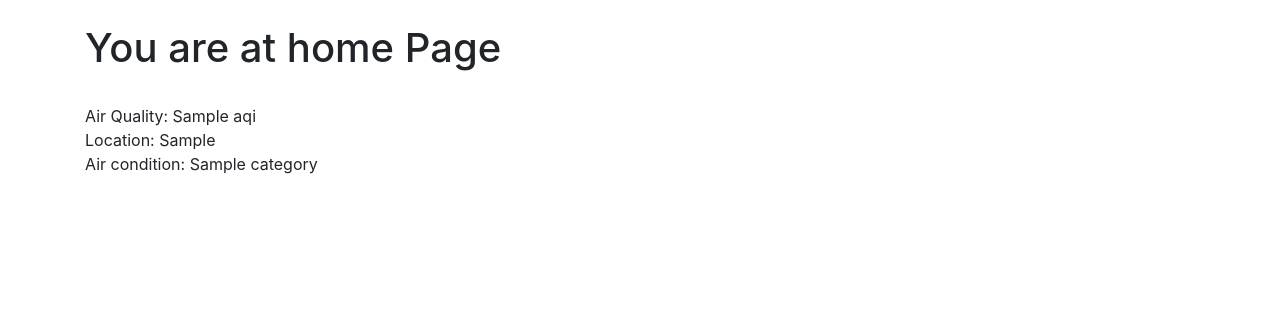
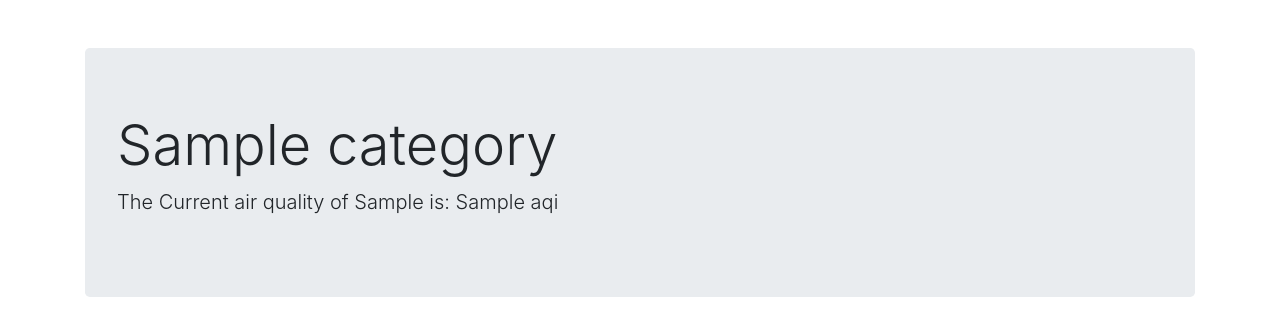
Before and after one commit to krizz34/Weather-App---Django-, a Django app: template lookup/templates/home.html in a window 1280 px wide. Shown: the part 56-392 px from the top of the page. Run offline with Django 4.2, Linux system fonts and the light colour scheme; the template is opened without the code that fills it: most values are stand-ins (such as "Sample title", 1, 10 or a date in 2020).

Commit message:
After initial Display formating

```diff
--- a/lookup/templates/home.html
+++ b/lookup/templates/home.html
@@ -2,17 +2,35 @@
 
 {% block content %}
 
-<h1>You are at home Page</h1>
 </br>
 {% if api %}
     {% if api == "Error!!!" %}
         There was an error! Please try again later.
     {% else %}
-        Air Quality: {{ api.0.AQI }}<br/>
-        Location: {{ api.0.ReportingArea }}<br/>
-        Air condition: {{ api.0.Category.Name }}<br/>
+    <div class="jumbotron">
+        <h1 class="display-4">{{ api.0.Category.Name }}</h1>
+        <p class="lead">The Current air quality of {{ api.0.ReportingArea }} is: {{ api.0.AQI }}</p>
+        {% if api.0.Category.Name == "Good" %}
+            <p>Air quality is satisfactory, and air pollution poses little or no risk.</p>
+        {% elif api.0.Category.Name == "Moderate" %}
+            <p>Air quality is acceptable. However, there may be a risk for some people, particularly those who are unusually sensitive to air pollution.</p>
+        {% elif api.0.Category.Name == "Unhealthy for Sensitive Groups" %}
+            <p>Members of sensitive groups may experience health effects. The general public is less likely to be affected.</p>
+        {% elif api.0.Category.Name == "Unhealthy" %}
+            <p>Some members of the general public may experience health effects; members of sensitive groups may experience more serious health effects.</p>
+        {% elif api.0.Category.Name == "Very Unhealthy" %}
+            <p>Health alert: The risk of health effects is increased for everyone.</p>
+        {% elif api.0.Category.Name == "Hazardous" %}
+            <p>Health warning of emergency conditions: everyone is more likely to be affected.</p>
+        <p>It uses utility classes for typography and spacing to space content out within the larger container.</p>
+        {% endif %}
+      </div>
+
+
     {% endif %}
 {% endif %}
 
-
+<!--Air Quality: {{ api.0.AQI }}<br/>-->
+<!--Location: {{ api.0.ReportingArea }}<br/>-->
+<!--Air condition: {{ api.0.Category.Name }}<br/>-->
 {% endblock %}
```
